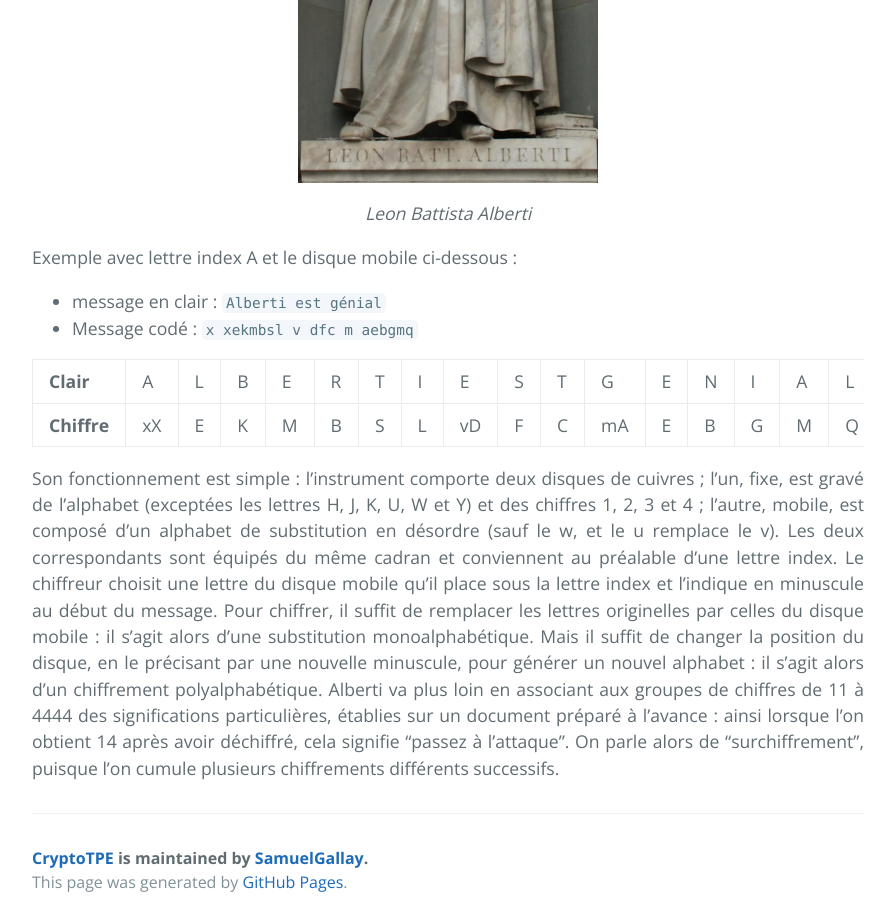
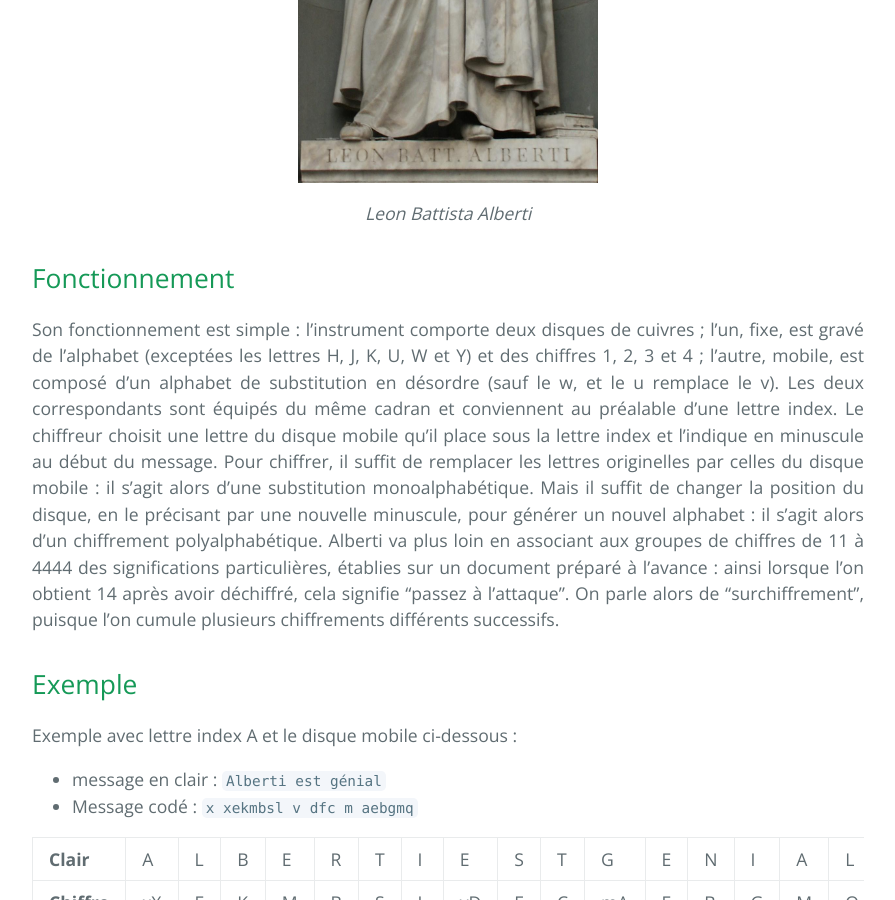
Before and after one commit to SamuelGallay/CryptoTPE, a Jekyll site: the page built from pages/2_TempsModernes/1_alberti.md, in a window 1280 px wide and 900 px high, scrolled down 2257 px. Shown: the whole window, without its empty margins (192-1087 px from the left). Built offline with Jekyll 4.4.1, drawn with Linux system fonts in a browser that asks for light colours; our own code applies the rules of GitHub Pages for plain Markdown files; some of the changed lines change nothing that is shown; some of the changed text lies outside the part shown.

Commit message:
Update 1_alberti.md

```diff
--- a/pages/2_TempsModernes/1_alberti.md
+++ b/pages/2_TempsModernes/1_alberti.md
@@ -5,10 +5,9 @@
 partie: Les Temps Modernes
 ---
 
-L’Europe de la Renaissance et des siècles postérieurs est un terreau de conflits multiples, sur fond de rivalités culturelles, économiques, militaires. C’est dans ce contexte de tensions interétatiques que la cryptographie connaît un renouveau, devenant une science complexe et élaborée, après une stagnation en Occident tout au long du Moyen-Age.
+# Le cadran d’Alberti : La mécanisation du chiffrement
 
-
-## Le cadran d’Alberti : La mécanisation du chiffrement
+## L'Italie de la Renaissance
 
 Aux XIV et XVe siècles, l’Italie, territoire morcelé et fragmenté en de nombreuses cité-états indépendantes et rivales (son unité ne viendra qu’à la fin du XIXe siècle sous l’impulsion de Garribaldi), est le terrain propice pour un essor des écritures secrètes. Les villes marchandes, enrichies grâce au commerce, sont en conflit permanent. Il s’agit pour les souverains de fomenter en toute confidentialité des complots contre leurs adversaires d’une part et d’autre part d’intercepter et de déchiffrer les missives adverses pour déjouer les intrigues. Selon l’historien David Kahn, “le développement de la cryptologie est directement lié à l’épanouissement de la diplomatie moderne. Pour la première fois les Etats entretiennent des relations permanentes. Les ambassadeurs en poste - appelés “honorables espions” - envoient régulièrement des rapports qu’il est nécessaire de chiffrer en raison des jalousies, des suspicions et des intrigues qui empoisonnent les rapports entre les cités-états d’Italie.” La course au chiffrement commence : Venise se dote de secrétaires-chiffreurs ; ces “espions postaux” étudient les courriers destinés aux ambassadeurs des principautés voisines, suivie par ses rivales Florence, Gênes et Naples. Cette pratique se généralise en Europe, notamment en France et en Angleterre. En revanche, les pays d’Europe du Nord et de l’Est, tels que la Suède, la Pologne et l’Allemagne sont ignorants en la matière.
 
@@ -22,6 +21,12 @@
 <img src="{{ "/assets/2_TempsModernes/alberti2.jpg" | relative_url }}" alt="Cadran" style="margin: 0 auto;display: block; width: 300px;"/>
 <p align="center"> <em>Leon Battista Alberti</em> </p>
 
+## Fonctionnement
+
+Son fonctionnement est simple : l’instrument comporte deux disques de cuivres ; l’un, fixe, est gravé de l’alphabet (exceptées les lettres H, J, K, U, W et Y) et des chiffres 1, 2, 3 et 4 ; l’autre, mobile, est composé d’un alphabet de substitution en désordre (sauf le w, et le u remplace le v). Les deux correspondants sont équipés du même cadran et conviennent au préalable d’une lettre index. Le chiffreur choisit une lettre du disque mobile qu’il place sous la lettre index et l’indique en minuscule au début du message. Pour chiffrer, il suffit de remplacer les lettres originelles par celles du disque mobile : il s’agit alors d’une substitution monoalphabétique. Mais il suffit de changer la position du disque, en le précisant par une nouvelle minuscule, pour générer un nouvel alphabet : il s’agit alors d’un chiffrement polyalphabétique. Alberti va plus loin en associant aux groupes de chiffres de 11 à 4444 des significations particulières, établies sur un document préparé à l’avance : ainsi lorsque l’on obtient 14 après avoir déchiffré, cela signifie “passez à l’attaque”. On parle alors de “surchiffrement”, puisque l’on cumule plusieurs chiffrements différents successifs.
+
+## Exemple
+
 Exemple avec lettre index A et le disque mobile ci-dessous :
 * message en clair : `Alberti est génial`
 * Message codé : `x xekmbsl v dfc m aebgmq`
@@ -29,6 +34,3 @@
 
 | **Clair**   |A |L|B|E|R|T|I|E |S|T|G |E|N|I|A|L|
 | **Chiffre** |xX|E|K|M|B|S|L|vD|F|C|mA|E|B|G|M|Q|
-
-
-Son fonctionnement est simple : l’instrument comporte deux disques de cuivres ; l’un, fixe, est gravé de l’alphabet (exceptées les lettres H, J, K, U, W et Y) et des chiffres 1, 2, 3 et 4 ; l’autre, mobile, est composé d’un alphabet de substitution en désordre (sauf le w, et le u remplace le v). Les deux correspondants sont équipés du même cadran et conviennent au préalable d’une lettre index. Le chiffreur choisit une lettre du disque mobile qu’il place sous la lettre index et l’indique en minuscule au début du message. Pour chiffrer, il suffit de remplacer les lettres originelles par celles du disque mobile : il s’agit alors d’une substitution monoalphabétique. Mais il suffit de changer la position du disque, en le précisant par une nouvelle minuscule, pour générer un nouvel alphabet : il s’agit alors d’un chiffrement polyalphabétique. Alberti va plus loin en associant aux groupes de chiffres de 11 à 4444 des significations particulières, établies sur un document préparé à l’avance : ainsi lorsque l’on obtient 14 après avoir déchiffré, cela signifie “passez à l’attaque”. On parle alors de “surchiffrement”, puisque l’on cumule plusieurs chiffrements différents successifs.
```
